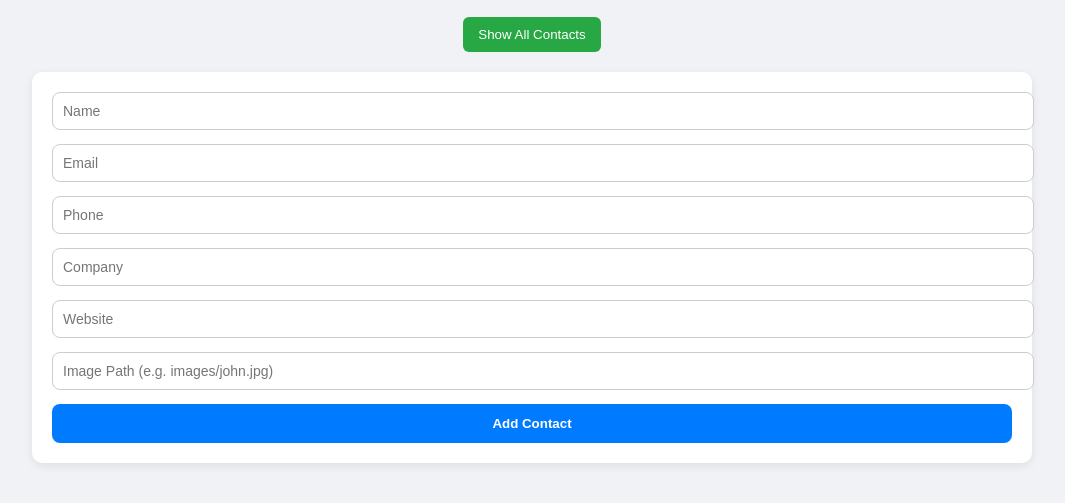
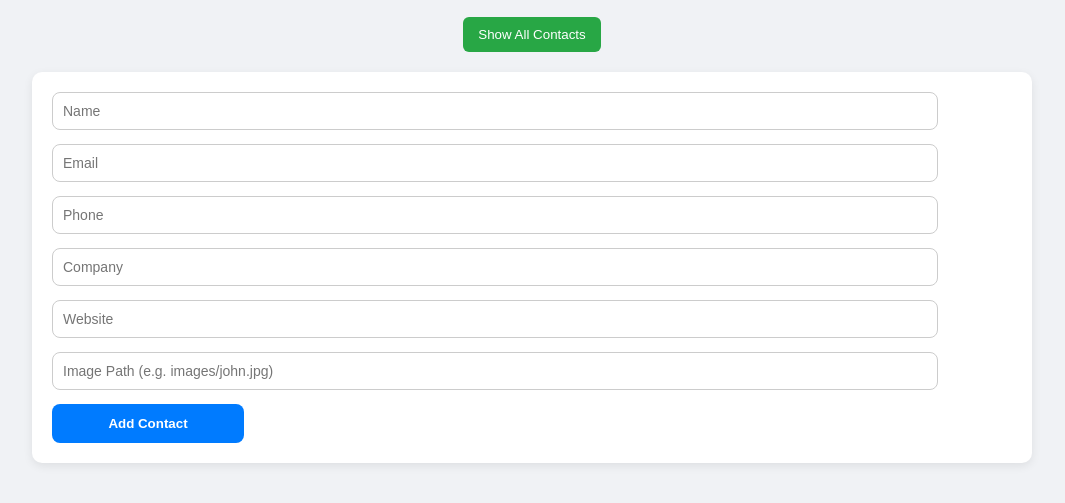
Before and after one commit to Ian-N-N/Sales_Contacts_Manager, a website: page index.html in a window 1280 px wide. Shown: the part 107-610 px from the top of the page, without its empty margins (108-1173 px from the left). Drawn offline with Linux system fonts and the light colour scheme.

Commit message:
readme.me file

```diff
--- a/style.css
+++ b/style.css
@@ -51,7 +51,7 @@ form {
 }
 
 form input {
-  width: 100%;
+  width: 90%;
   padding: 10px;
   margin-bottom: 14px;
   border: 1px solid #ccc;
@@ -60,7 +60,7 @@ form input {
 }
 
 form button {
-  width: 100%;
+  width: 20%;
   padding: 12px;
   background: #007bff;
   color: white;
```
Also changed, not shown: README.md.
